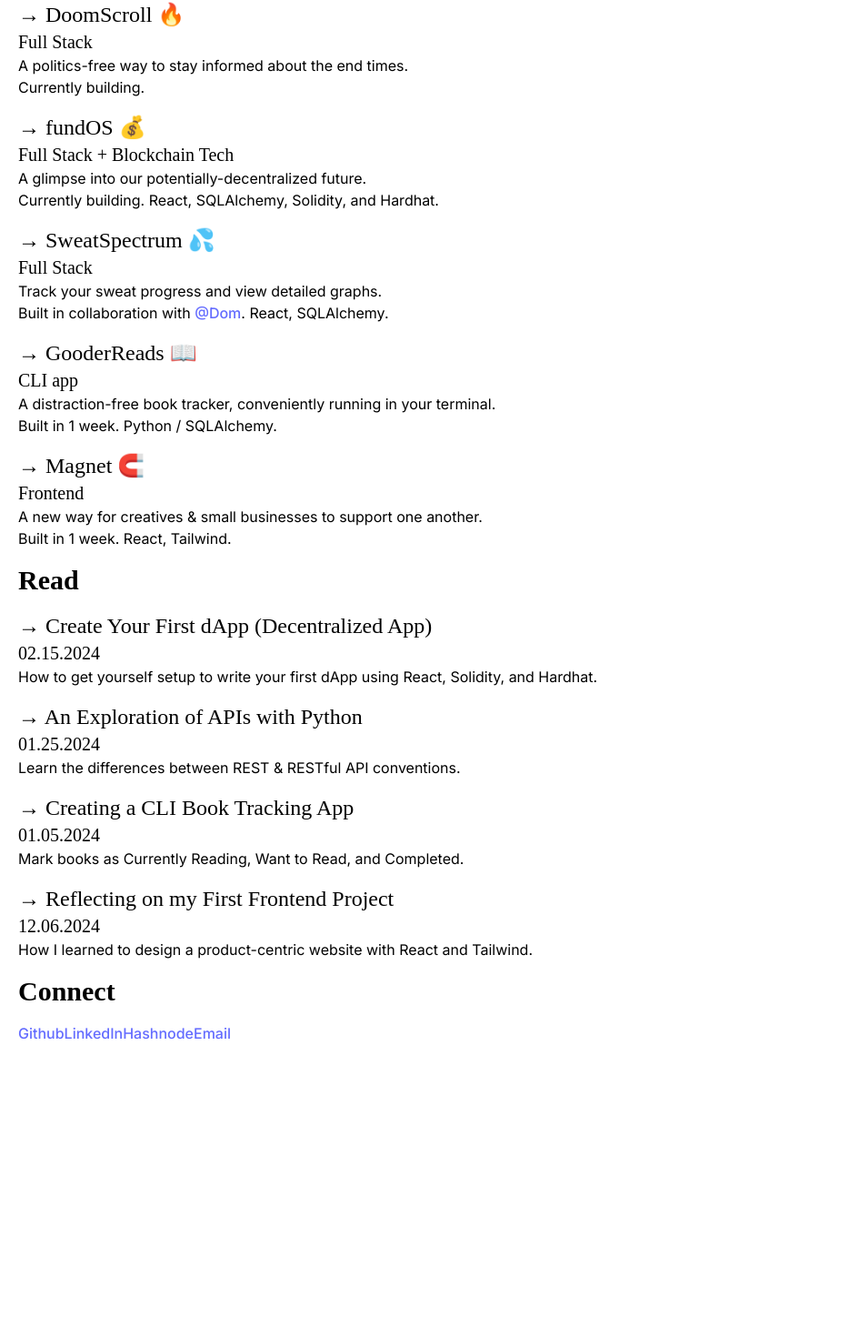
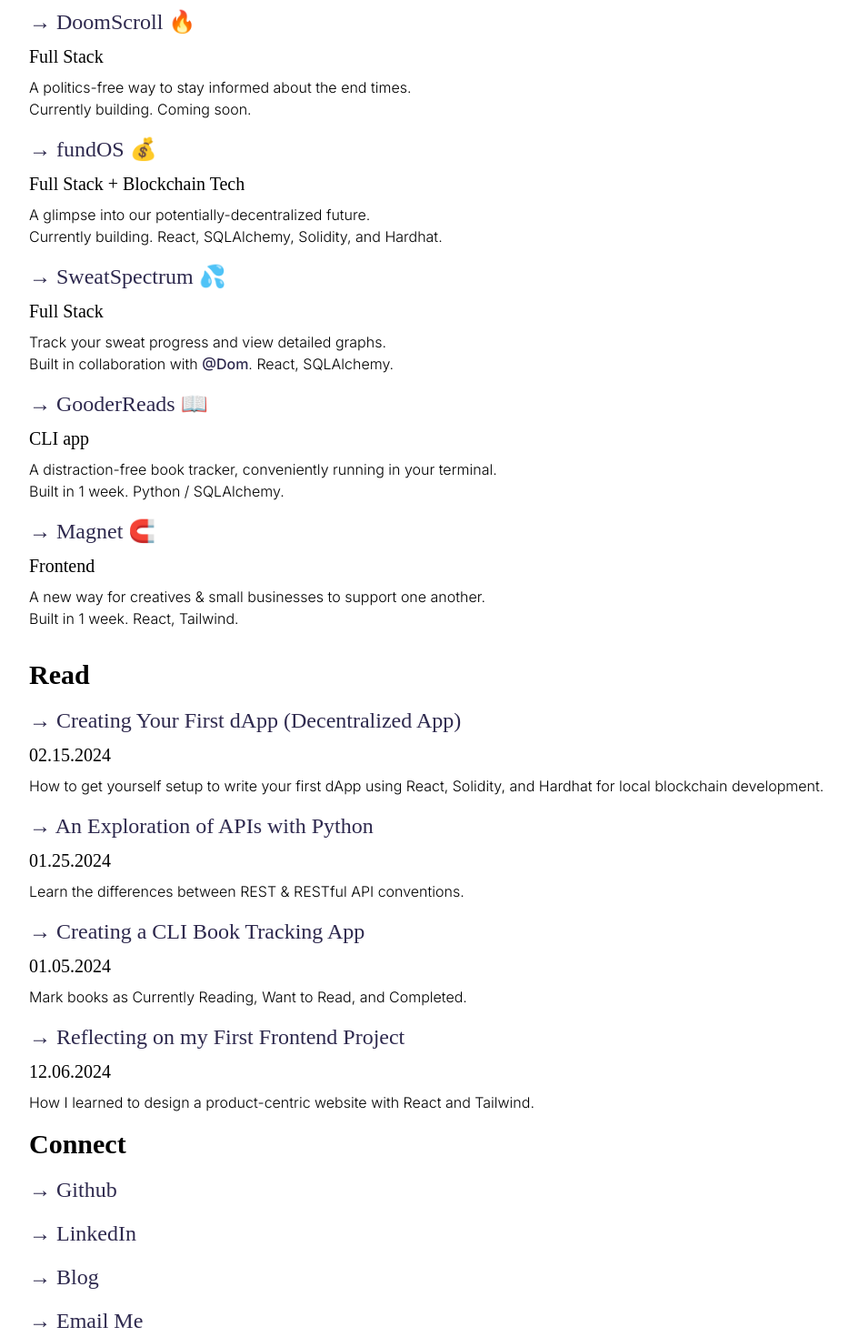
Before and after one commit to barrettk8090/portfolio-v1, a React (Vite) app: page / in a window 1280 px wide. Shown: the part 216-1686 px from the top of the page at 91% size, without its empty margins (0-945 px from the left). Before the commit the page ends 1364 px from the top, so only its background shows below. Built offline with nearby package versions, Linux system fonts and the light colour scheme; a web font is replaced by a local one.

Commit message:
finish up

```diff
--- a/index.html
+++ b/index.html
@@ -13,5 +13,7 @@
   <body>
     <div id="root"></div>
     <script type="module" src="/src/main.jsx"></script>
+    <!---hello hello hello hello--->
+    <!---im so excited to finally be here--->
   </body>
 </html>
--- a/src/components/Blog.jsx
+++ b/src/components/Blog.jsx
@@ -3,30 +3,30 @@
 function Blog(){
     return (
         <div>
-            <h2 className="mb-4 text-3xl font-semibold">Read</h2>
+            <h2 className="py-4 text-3xl font-semibold">Read</h2>
 
             <div className="mb-4 ">
-            <h3 className="text-2xl font-medium">→ Create Your First dApp (Decentralized App)</h3>
-            <h4 className="text-xl font-medium"> 02.15.2024 </h4>
-            <p>How to get yourself setup to write your first dApp using React, Solidity, and Hardhat.</p>
+            <h3 className="text-2xl font-medium"><a target="_blank" href="https://barrettk.hashnode.dev/creating-your-first-full-stack-dapp-with-solidity-hardhat-and-react">→ Creating Your First dApp (Decentralized App)</a></h3>
+            <h4 className="my-2 text-xl font-medium"> 02.15.2024 </h4>
+            <p className="font-light">How to get yourself setup to write your first dApp using React, Solidity, and Hardhat for local blockchain development.</p>
             </div>
 
             <div className="mb-4 ">
-            <h3 className="text-2xl font-medium">→ An Exploration of APIs with Python</h3>
-            <h4 className="text-xl font-medium"> 01.25.2024 </h4>
-            <p>Learn the differences between REST & RESTful API conventions.</p>
+            <h3 className="text-2xl font-medium"><a target="_blank" href="https://barrettk.hashnode.dev/understanding-the-differences-between-rest-api-and-restful-api-using-python">→ An Exploration of APIs with Python</a></h3>
+            <h4 className="my-2 text-xl font-medium"> 01.25.2024 </h4>
+            <p className="font-light">Learn the differences between REST & RESTful API conventions.</p>
             </div>
 
             <div className="mb-4 ">
-            <h3 className="text-2xl font-medium">→ Creating a CLI Book Tracking App</h3>
-            <h4 className="text-xl font-medium"> 01.05.2024 </h4>
-            <p>Mark books as Currently Reading, Want to Read, and Completed.</p>
+            <h3 className="text-2xl font-medium"><a target="_blank" href="https://barrettk.hashnode.dev/recreating-a-simple-goodreads-book-tracker-using-python-sqlalchemy-and-inquirer">→ Creating a CLI Book Tracking App</a></h3>
+            <h4 className="my-2 text-xl font-medium"> 01.05.2024 </h4>
+            <p className="font-light">Mark books as Currently Reading, Want to Read, and Completed.</p>
             </div>
 
             <div className="mb-4 ">
-            <h3 className="text-2xl font-medium">→ Reflecting on my First Frontend Project</h3>
-            <h4 className="text-xl font-medium"> 12.06.2024 </h4>
-            <p>How I learned to design a product-centric website with React and Tailwind.</p>
+            <h3 className="text-2xl font-medium"><a target="_blank" href="https://barrettk.hashnode.dev/my-experience-designing-with-react-tailwind">→ Reflecting on my First Frontend Project</a></h3>
+            <h4 className="my-2 text-xl font-medium"> 12.06.2024 </h4>
+            <p className="font-light">How I learned to design a product-centric website with React and Tailwind.</p>
             </div>
         </div>
     )
--- a/src/components/Home.jsx
+++ b/src/components/Home.jsx
@@ -5,9 +5,10 @@ import Blog from './Blog';
 
 function Home(){
     return (
-        <div>
-            <h1 className="mt-12 text-4xl font-bold">Barrett Kowalsky</h1>
-            <h4 className="my-6 text-xl"> Full Stack Dev</h4>
+        <div className="mx-8">
+            <h1 className="mt-8 text-4xl font-bold">Barrett Kowalsky</h1>
+            <h4 className="my-4 text-xl"> Full Stack Dev</h4>
+            <p className="my-4 font-normal">Creating unique, meaningful, and user-friendly experiences. Inspired by outer space. Constantly learning.</p>
             <Projects />
             <Blog/>
             <Links />
--- a/src/components/Links.jsx
+++ b/src/components/Links.jsx
@@ -3,11 +3,25 @@
 function Links(){
     return (
         <div>
-            <h2 className="mb-4 text-3xl font-semibold">Connect</h2>
-            <a href="https://github.com/barrettk8090">Github</a>
-            <a href="https://www.linkedin.com/in/barrettkowalsky/">LinkedIn</a>
-            <a href="https://barrettk.hashnode.dev/">Hashnode</a>
-            <a href="mailto:barrettkowalsky@gmail.com">Email</a>
+            <h2 className="flex mb-4 text-3xl font-semibold">Connect</h2>
+
+
+            <div className="mb-4">
+                <h3 className="text-2xl font-medium"><a target="_blank" href="https://github.com/barrettk8090">→ Github</a></h3>
+            </div>
+
+            <div className="mb-4">
+                <h3 className="text-2xl font-medium"><a target="_blank" href="https://www.linkedin.com/in/barrettkowalsky/">→ LinkedIn</a></h3>
+            </div>
+
+            <div className="mb-4">
+                <h3 className="text-2xl font-medium"><a target="_blank" href="https://barrettk.hashnode.dev/">→ Blog</a></h3>
+            </div>
+
+            <div className="mb-4">
+                <h3 className="text-2xl font-medium"><a target="_blank" href="mailto:barrettkowalsky@gmail.com">→ Email Me</a></h3>
+            </div>
+
         </div>
     )
 }
--- a/src/components/Projects.jsx
+++ b/src/components/Projects.jsx
@@ -6,38 +6,38 @@ function Projects(){
             <h2 className="mb-4 text-3xl font-semibold">Projects</h2>
 
             <div className="mb-4 ">
-            <h3 className="text-2xl font-medium">→ DoomScroll 🔥</h3>
-            <h4 className="text-xl font-medium"> Full Stack </h4>
-            <p>A politics-free way to stay informed about the end times.</p>
-            <p>Currently building.</p>
+            <h3 className="text-2xl font-medium"><a target="_blank" href="https://github.com/barrettk8090/doomscroll">→ DoomScroll 🔥</a></h3>
+            <h4 className="my-2 text-xl font-medium"> Full Stack </h4>
+            <p className="font-light">A politics-free way to stay informed about the end times.</p>
+            <p className="font-light">Currently building. Coming soon.</p>
             </div>
 
             <div className="mb-4">
-            <h3 className="text-2xl font-medium">→ fundOS 💰</h3>
-            <h4 className="text-xl font-medium"> Full Stack + Blockchain Tech </h4>
-            <p>A glimpse into our potentially-decentralized future.</p>
-            <p>Currently building. React, SQLAlchemy, Solidity, and Hardhat.</p>
+            <h3 className="text-2xl font-medium"><a target="_blank" href="https://github.com/barrettk8090/fundOS">→ fundOS 💰</a></h3>
+            <h4 className="my-2 text-xl font-medium"> Full Stack + Blockchain Tech </h4>
+            <p className="font-light">A glimpse into our potentially-decentralized future.</p>
+            <p className="font-light">Currently building. React, SQLAlchemy, Solidity, and Hardhat.</p>
             </div>
 
             <div className="mb-4">
-            <h3 className="text-2xl font-medium">→ SweatSpectrum 💦</h3>
-            <h4 className="text-xl font-medium"> Full Stack </h4>
-            <p>Track your sweat progress and view detailed graphs.</p>
-            <p>Built in collaboration with <a href="https://github.com/Dominik137">@Dom</a>. React, SQLAlchemy.</p>
+            <h3 className="text-2xl font-medium"><a target="_blank" href="https://github.com/barrettk8090/Sweat-Spectrum-FullStack-Project">→ SweatSpectrum 💦</a></h3>
+            <h4 className="my-2 text-xl font-medium"> Full Stack </h4>
+            <p className="font-light">Track your sweat progress and view detailed graphs.</p>
+            <p className="font-light">Built in collaboration with <a href="https://github.com/Dominik137">@Dom</a>. React, SQLAlchemy.</p>
             </div>
 
             <div className="mb-4">
-            <h3 className="text-2xl font-medium">→ GooderReads 📖</h3>
-            <h4 className="text-xl font-medium"> CLI app </h4>
-            <p>A distraction-free book tracker, conveniently running in your terminal.</p>
-            <p>Built in 1 week. Python / SQLAlchemy.</p>
+            <h3 className="text-2xl font-medium"><a target="_blank" href="https://github.com/barrettk8090/book-tracker">→ GooderReads 📖</a></h3>
+            <h4 className="my-2 text-xl font-medium"> CLI app </h4>
+            <p className="font-light">A distraction-free book tracker, conveniently running in your terminal.</p>
+            <p className="font-light">Built in 1 week. Python / SQLAlchemy.</p>
             </div>
 
             <div className="mb-4">
-            <h3 className="text-2xl font-medium">→ Magnet 🧲</h3>
-            <h4 className="text-xl font-medium"> Frontend </h4>
-            <p>A new way for creatives & small businesses to support one another.</p>
-            <p>Built in 1 week. React, Tailwind.</p>
+            <h3 className="text-2xl font-medium"><a target="_blank" href="https://github.com/barrettk8090/magNet">→ Magnet 🧲</a></h3>
+            <h4 className="my-2 text-xl font-medium"> Frontend </h4>
+            <p className="font-light">A new way for creatives & small businesses to support one another.</p>
+            <p className="font-light">Built in 1 week. React, Tailwind.</p>
             </div>
 
         </div>
--- a/src/index.css
+++ b/src/index.css
@@ -6,11 +6,10 @@
   font-family: Inter, system-ui, Avenir, Helvetica, Arial, sans-serif;
   line-height: 1.5;
   font-weight: 400;
-  margin-left: 20px;
 
   /* color-scheme: light dark; */
   color: rgba(255, 255, 255, 0.87);
-  background-color: #F2E9DC;
+  background-color: #F4EDED;
 
   font-synthesis: none;
   text-rendering: optimizeLegibility;
@@ -20,11 +19,11 @@
 
 a {
   font-weight: 500;
-  color: #646cff;
+  color: #2E294E;
   text-decoration: inherit;
 }
 a:hover {
-  color: #535bf2;
+  color: #E65F5C;
 }
 
 body {
```
